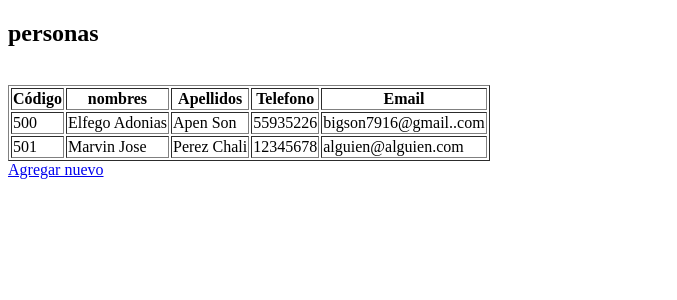
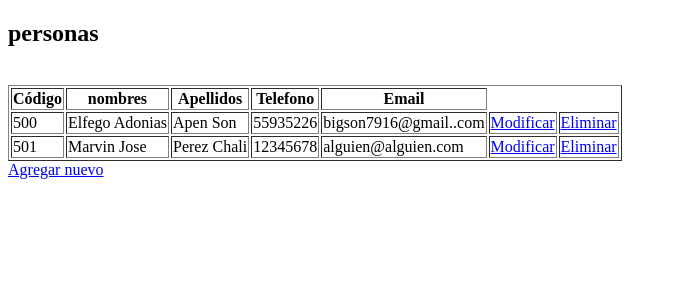
Before and after one commit to bigson791/appAgenda, a PHP site: page / in a window 1280 px wide. Shown: the top 300 px of the page, without its empty margins (0-677 px from the left). Run offline with PHP 8.4, Linux system fonts and the light colour scheme; data comes from the database, SQL or seed files in the repository; data that the repository does not hold is empty.

Commit message:
updating the project

```diff
--- a/models/PersonasModel.php
+++ b/models/PersonasModel.php
@@ -15,7 +15,7 @@
         //carga toda la informacion de la tabla
         public function get_personas()
         {
-            $sql="SELECT cod_person,name,Lname,phone,mail FROM persona"; //consulta a la gase de datos
+            $sql="SELECT id,cod_person,name,Lname,phone,mail FROM persona WHERE Status_idStatus='1'"; //consulta a la gase de datos
             $resultado = $this->db->query($sql); // db trae la conexion, query ejecuta la consulta
             while($row = $resultado->fetch_assoc()) //ordena los datos en la tabal
             {
--- a/views/Personas/personas.php
+++ b/views/Personas/personas.php
@@ -28,6 +28,8 @@
                 echo "<td>".$dato["Lname"]."</td>";
                 echo "<td>".$dato["phone"]."</td>";
                 echo "<td>".$dato["mail"]."</td>";
+                echo "<td><a href='index.php?c=personas&a=modificar&id=".$dato["id"]."'>Modificar</a></td>";
+                echo "<td><a href='index.php?c=personas&a=eliminar&id=".$dato["id"]."'>Eliminar</a></td>";
                 echo"</tr>";
 
             }
```
